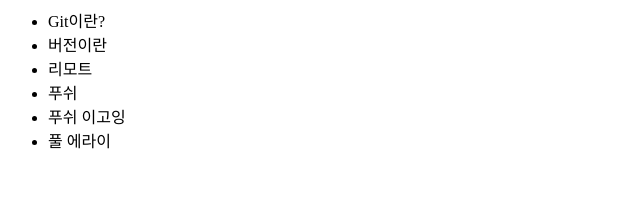
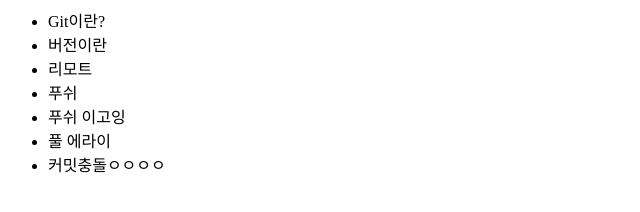
Before and after one commit to AhnSinYong/sourcetree, a plain HTML site: page index.html in a window 1280 px wide. Shown: the whole page, without its empty margins (0-640 px from the left). Drawn offline with Linux system fonts and the light colour scheme.

Commit message:
커밋충돌 2222

```diff
--- a/index.html
+++ b/index.html
@@ -14,5 +14,6 @@
 		<li>푸쉬</li>
 		<li>푸쉬 이고잉</li>
 		<li>풀 에라이</li>
+		<li>커밋충돌ㅇㅇㅇㅇ</li>
 	</ul>
 </html>
```
